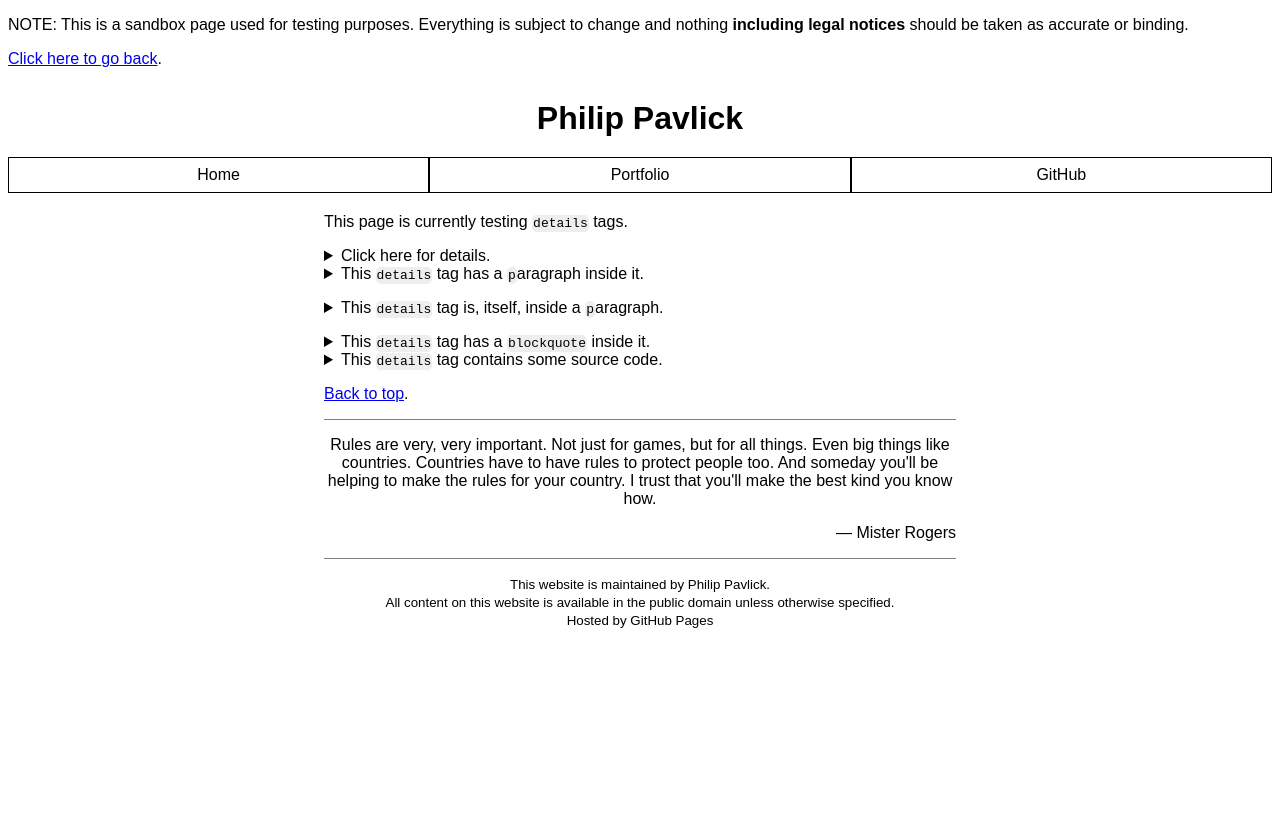
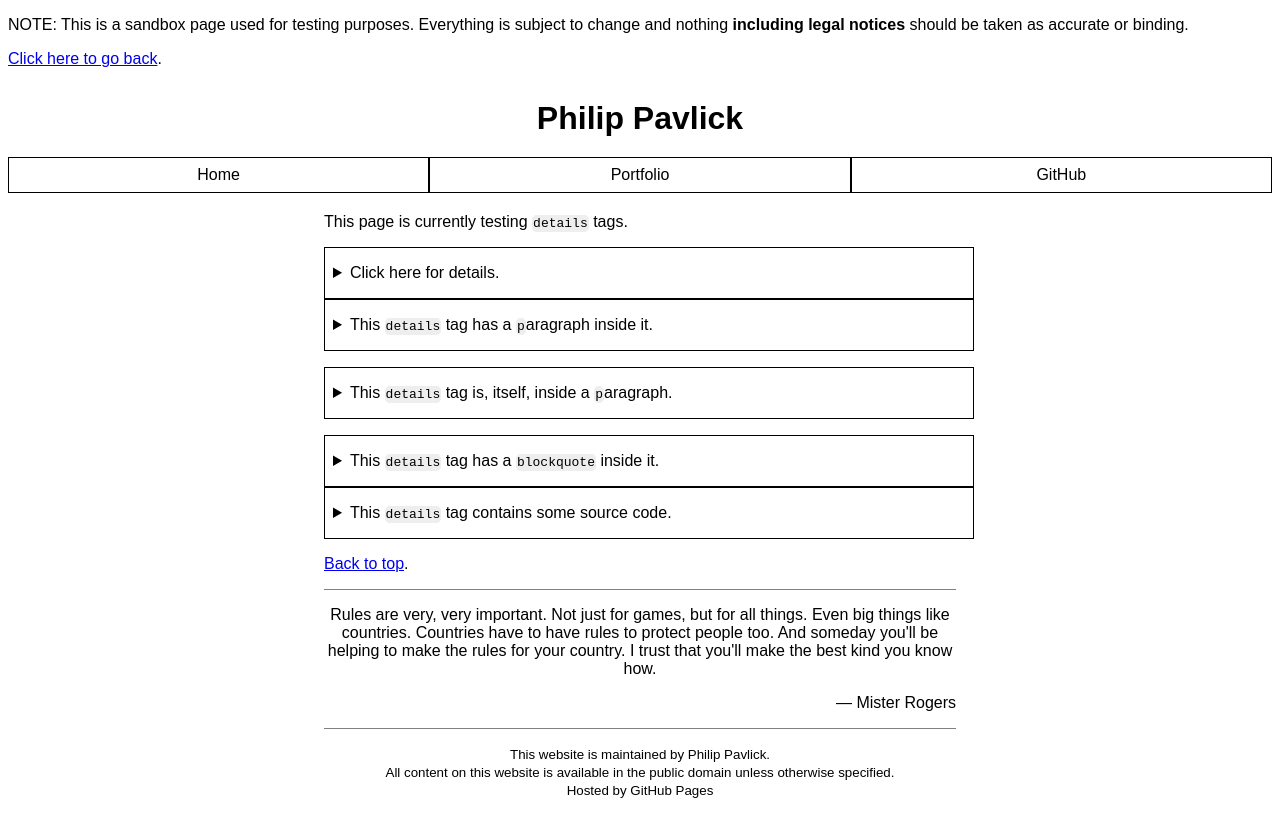
Before and after one commit to swashdev/swashdev.github.io, a Jekyll site: the page built from sandbox.html, in a window 1280 px wide. Shown: the top 837 px of the page. Built offline with Jekyll 4.4.1, drawn with Linux system fonts in a browser that asks for light colours.

Commit message:
Add a border around collapsible sections.

```diff
--- a/css/style.css
+++ b/css/style.css
@@ -128,6 +128,19 @@ section
 	content: "Footnotes:";
 }
 
+/* collapsible sections have a box drawn around them to show the extent of the
+ * collapsible.
+ */
+details
+{
+    display: block;
+    width: 100%;
+    border-style: solid;
+    border-color: black;
+    border-width: 1px;
+    padding: 1em 0.5em;
+}
+
 /* a section at the bottom for displaying fortunes. */
 #fortune
 {
```
